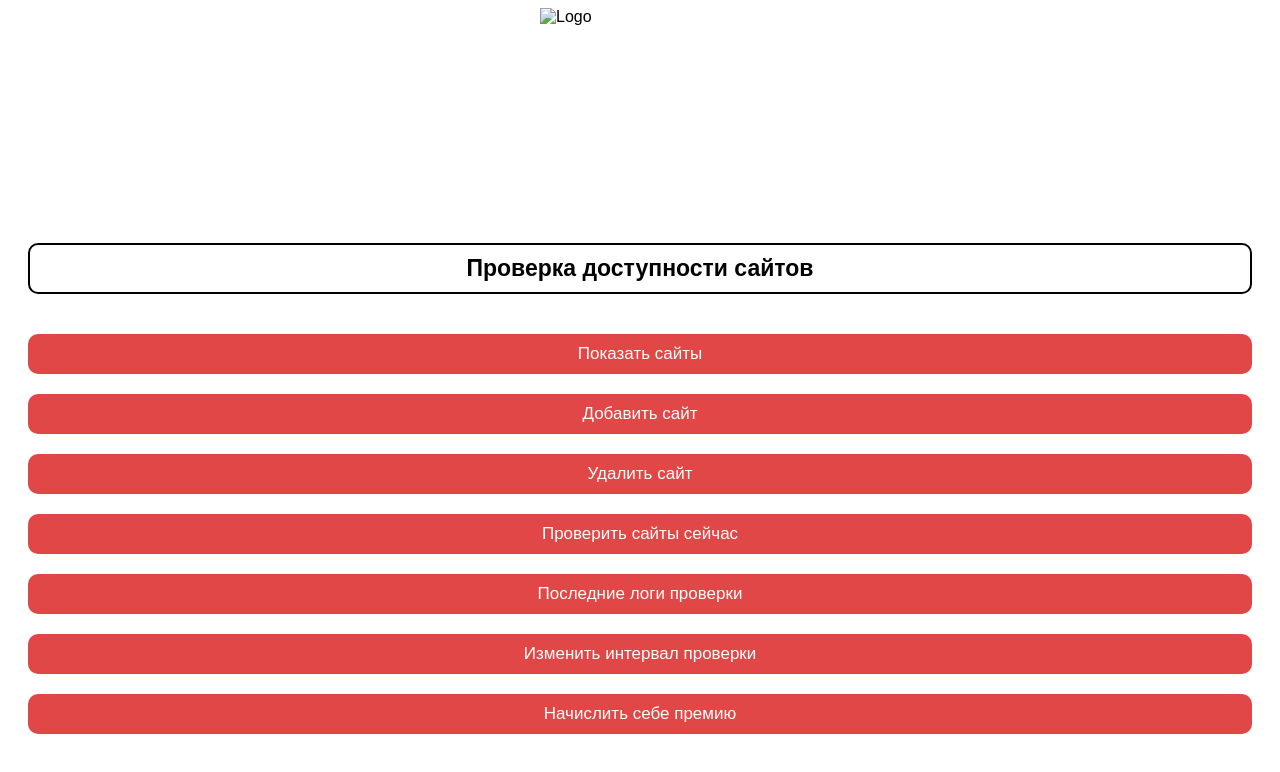
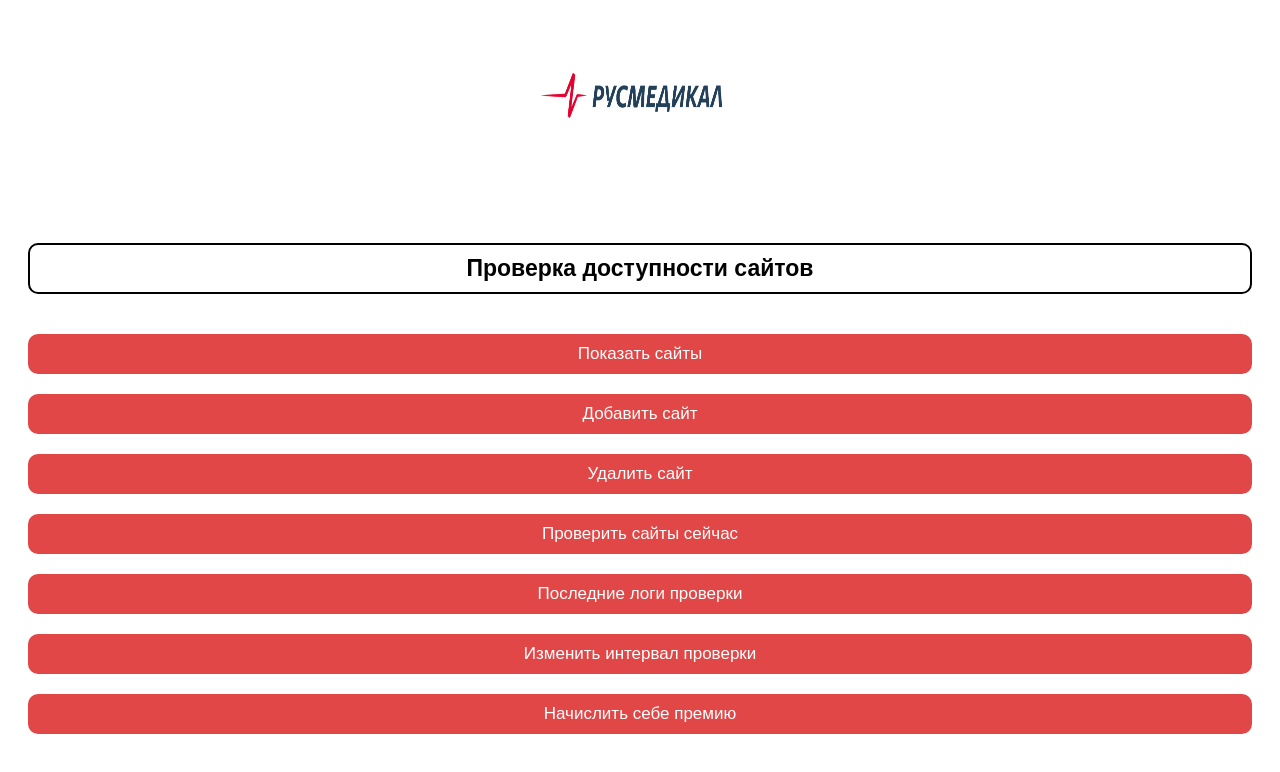
Before and after one commit to Dlutsok/RusMedical-bot, a plain HTML site: page index.html in a window 1280 px wide. Drawn offline with Linux system fonts and the light colour scheme; the site is published under a folder, as on GitHub Pages, so addresses that start at the root find nothing.

Commit message:
Update index.html

```diff
--- a/index.html
+++ b/index.html
@@ -58,7 +58,7 @@
 </head>
 <body>
     <div class="container2">
-        <img class="logo" src="/1.png" alt="Logo">
+        <img class="logo" src="1.png" alt="Logo">
     </div>
     <div class="container">
         <h1>Проверка доступности сайтов</h1>
```
